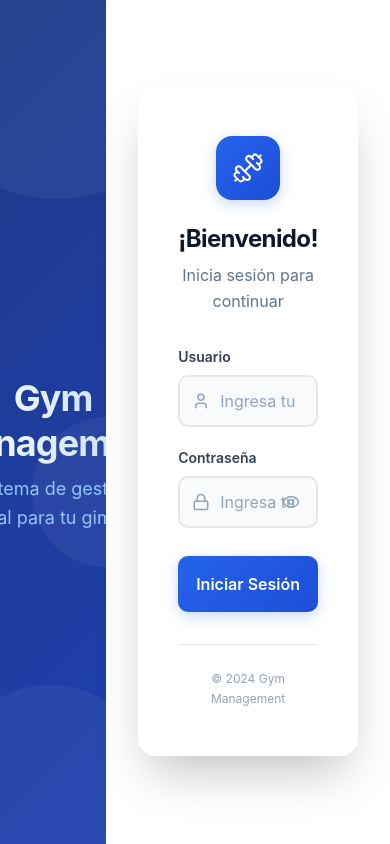
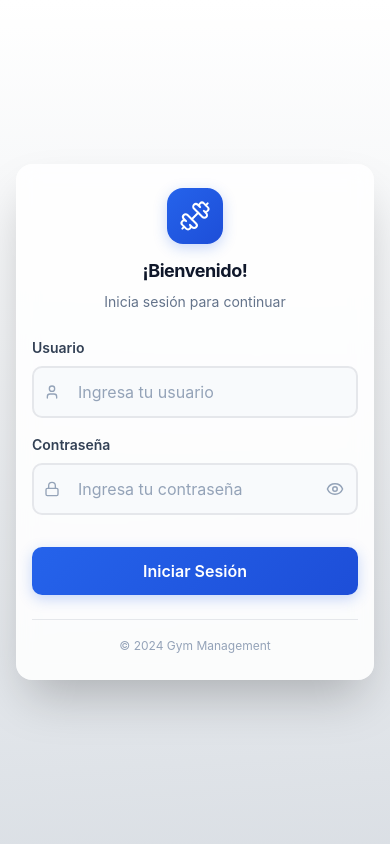
Before and after one commit to Dennis-9430/gym-management, a React (Vite) app: page / in a window 390 px wide. Built offline with nearby package versions, Linux system fonts and the light colour scheme.

Commit message:
refactor(css): unificar breakpoints a Tailwind CSS
- Breakpoints estandarizados: sm:640, md:768, lg:1024, xl:1280, 2xl:1536
- Login responsive con glassmorphism

```diff
--- a/src/styles/dashboard.css
+++ b/src/styles/dashboard.css
@@ -44,25 +44,21 @@
 }
 
 /* Responsive */
-@media (max-width: var(--breakpoint-2xl)) {
-  .dashboard__grid {
-    grid-template-columns: repeat(2, 1fr);
-  }
-}
-
-@media (max-width: var(--breakpoint-lg)) {
+@media (max-width: 1023px) {
   .dashboard {
     padding: var(--spacing-6) var(--spacing-4);
   }
 
   .dashboard__grid {
     grid-template-columns: 1fr;
-    gap: var(--spacing-5);
+    gap: var(--spacing-4);
   }
 
   .dashboard__header {
+    flex-direction: column;
     align-items: flex-start;
-    margin-bottom: var(--spacing-8);
+    gap: var(--spacing-4);
+    margin-bottom: var(--spacing-6);
   }
 
   .dashboard__title {
@@ -74,7 +70,7 @@
   }
 }
 
-@media (max-width: var(--breakpoint-sm)) {
+@media (max-width: 640px) {
   .dashboard {
     padding: var(--spacing-4) var(--spacing-3);
   }
@@ -82,4 +78,8 @@
   .dashboard__title {
     font-size: var(--font-size-xl);
   }
+
+  .dashboard__subtitle {
+    font-size: var(--font-size-xs);
+  }
 }
--- a/src/styles/dashboardCard.css
+++ b/src/styles/dashboardCard.css
@@ -73,15 +73,15 @@
   transform: scale(0.97);
 }
 
-@media (max-width: var(--breakpoint-sm)) {
+@media (max-width: 1023px) {
   .dashboard-card {
-    padding: var(--spacing-6) var(--spacing-4);
+    padding: var(--spacing-5) var(--spacing-4);
   }
 
   .dashboard-card__icon {
     width: 48px;
     height: 48px;
-    margin-bottom: var(--spacing-4);
+    margin-bottom: var(--spacing-3);
   }
 
   .dashboard-card__title {
@@ -90,6 +90,6 @@
 
   .dashboard-card__description {
     font-size: var(--font-size-xs);
-    margin-bottom: var(--spacing-4);
+    margin-bottom: var(--spacing-3);
   }
 }
--- a/src/styles/login.css
+++ b/src/styles/login.css
@@ -309,8 +309,11 @@
   color: var(--color-text-light);
 }
 
-/* Responsive */
-@media (max-width: var(--breakpoint-xl)) {
+/* ==========================================================================
+   RESPONSIVE - Mobile/Tablet Only
+   ========================================================================== */
+
+@media (max-width: 1023px) {
   .login {
     flex-direction: column;
   }
@@ -320,15 +323,33 @@
   }
 
   .login__split--right {
+    min-height: 100vh;
     padding: var(--spacing-6);
+    display: flex;
+    align-items: center;
+    justify-content: center;
+    background: linear-gradient(180deg, var(--color-bg-primary) 0%, rgba(248, 250, 252, 0.95) 100%);
   }
 
   .login__card {
+    width: 100%;
+    max-width: 420px;
     padding: var(--spacing-8) var(--spacing-6);
+    border-radius: var(--radius-2xl);
+    background: rgba(255, 255, 255, 0.9);
+    backdrop-filter: blur(10px);
   }
-}
 
-@media (max-width: var(--breakpoint-sm)) {
+  .login__header {
+    margin-bottom: var(--spacing-6);
+  }
+
+  .login__icon {
+    width: 56px;
+    height: 56px;
+    margin-bottom: var(--spacing-4);
+  }
+
   .login__title {
     font-size: var(--font-size-xl);
   }
@@ -337,8 +358,65 @@
     font-size: var(--font-size-sm);
   }
 
+  .login__form {
+    gap: var(--spacing-4);
+  }
+
+  .login__label {
+    font-size: var(--font-size-sm);
+  }
+
+  .login__input {
+    padding: var(--spacing-3) var(--spacing-4) var(--spacing-3) var(--spacing-10);
+    font-size: 16px;
+  }
+
+  .login__button {
+    padding: var(--spacing-3) var(--spacing-4);
+    min-height: 48px;
+    margin-top: var(--spacing-4);
+  }
+
+  .login__footer {
+    margin-top: var(--spacing-6);
+    padding-top: var(--spacing-4);
+  }
+}
+
+@media (max-width: 640px) {
+  .login__split--right {
+    padding: var(--spacing-8) var(--spacing-4);
+    align-items: center;
+    background: linear-gradient(180deg, var(--color-bg-primary) 0%, rgba(241, 245, 249, 0.9) 100%);
+  }
+
   .login__card {
     padding: var(--spacing-6) var(--spacing-4);
-    border-radius: var(--radius-2xl);
+    width: 100%;
+    background: rgba(255, 255, 255, 0.85);
+    backdrop-filter: blur(10px);
+  }
+
+  .login__title {
+    font-size: var(--font-size-lg);
+  }
+
+  .login__input {
+    padding: var(--spacing-3) var(--spacing-3) var(--spacing-3) 2.75rem;
+    font-size: 16px;
+  }
+
+  .login__toggle-password {
+    right: 10px;
+  }
+
+  .login__input-icon {
+    left: 12px;
+    width: 16px;
+    height: 16px;
+  }
+
+  .login__button {
+    width: 100%;
   }
 }
--- a/src/styles/variables.css
+++ b/src/styles/variables.css
@@ -111,18 +111,16 @@
   --radius-full: 9999px;
 
   /* --------------------------------------------------------------------------
-     BREAKPOINTS - Mobile first
+     BREAKPOINTS - Tailwind CSS standard
      -------------------------------------------------------------------------- */
-  --breakpoint-xs: 400px;
-  --breakpoint-sm: 480px;
-  --breakpoint-md: 640px;
-  --breakpoint-lg: 768px;
-  --breakpoint-xl: 900px;
-  --breakpoint-2xl: 1024px;
-  --breakpoint-3xl: 1280px;
+  --breakpoint-sm: 640px;   /* phones / tablets pequeñas */
+  --breakpoint-md: 768px;   /* tablets */
+  --breakpoint-lg: 1024px;  /* laptops / tablets landscape */
+  --breakpoint-xl: 1280px;  /* desktops */
+  --breakpoint-2xl: 1536px; /* pantallas grandes */
 
   /* Alias para media queries */
-  --media-sm: 480px;
+  --media-sm: 640px;
   --media-md: 768px;
   --media-lg: 1024px;
   --media-xl: 1280px;
```
